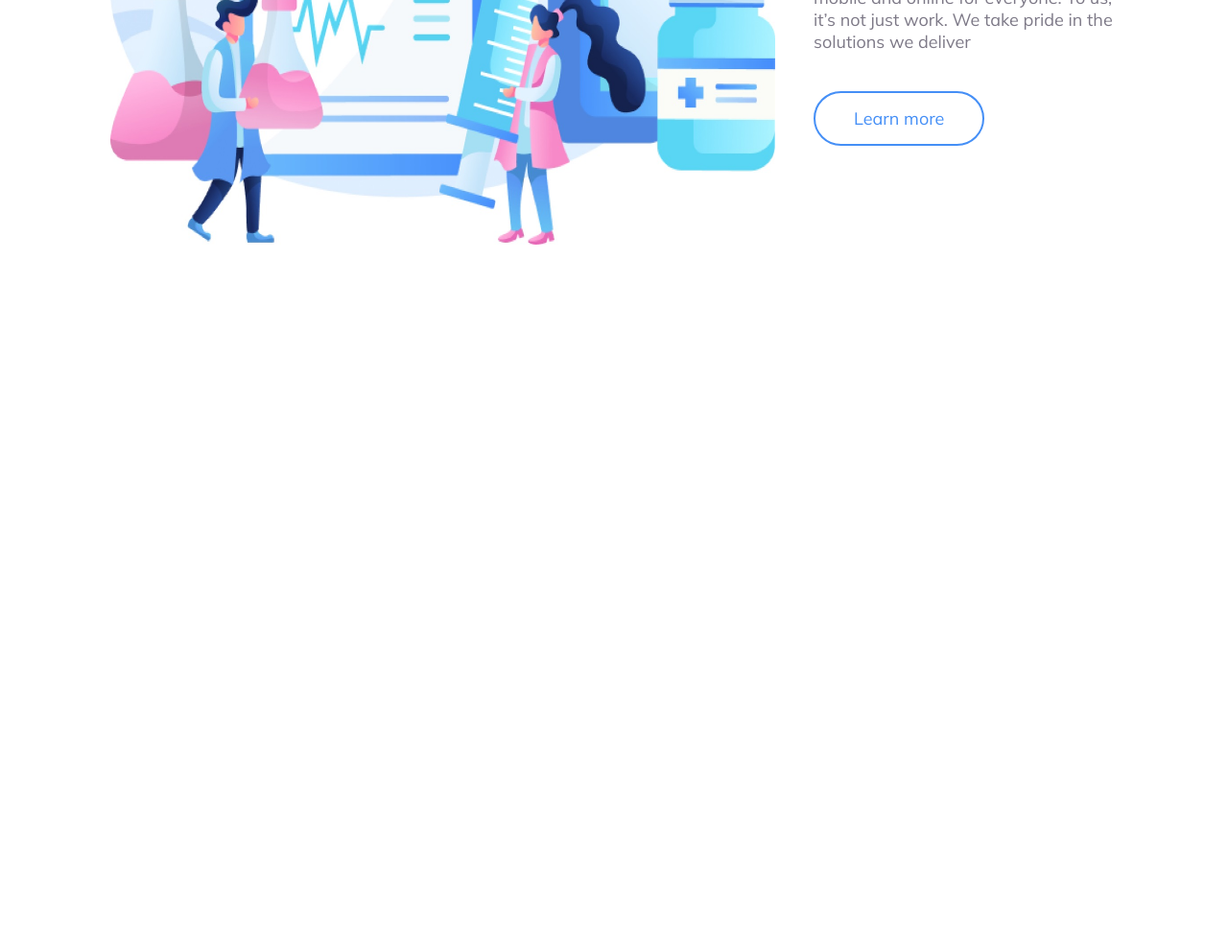
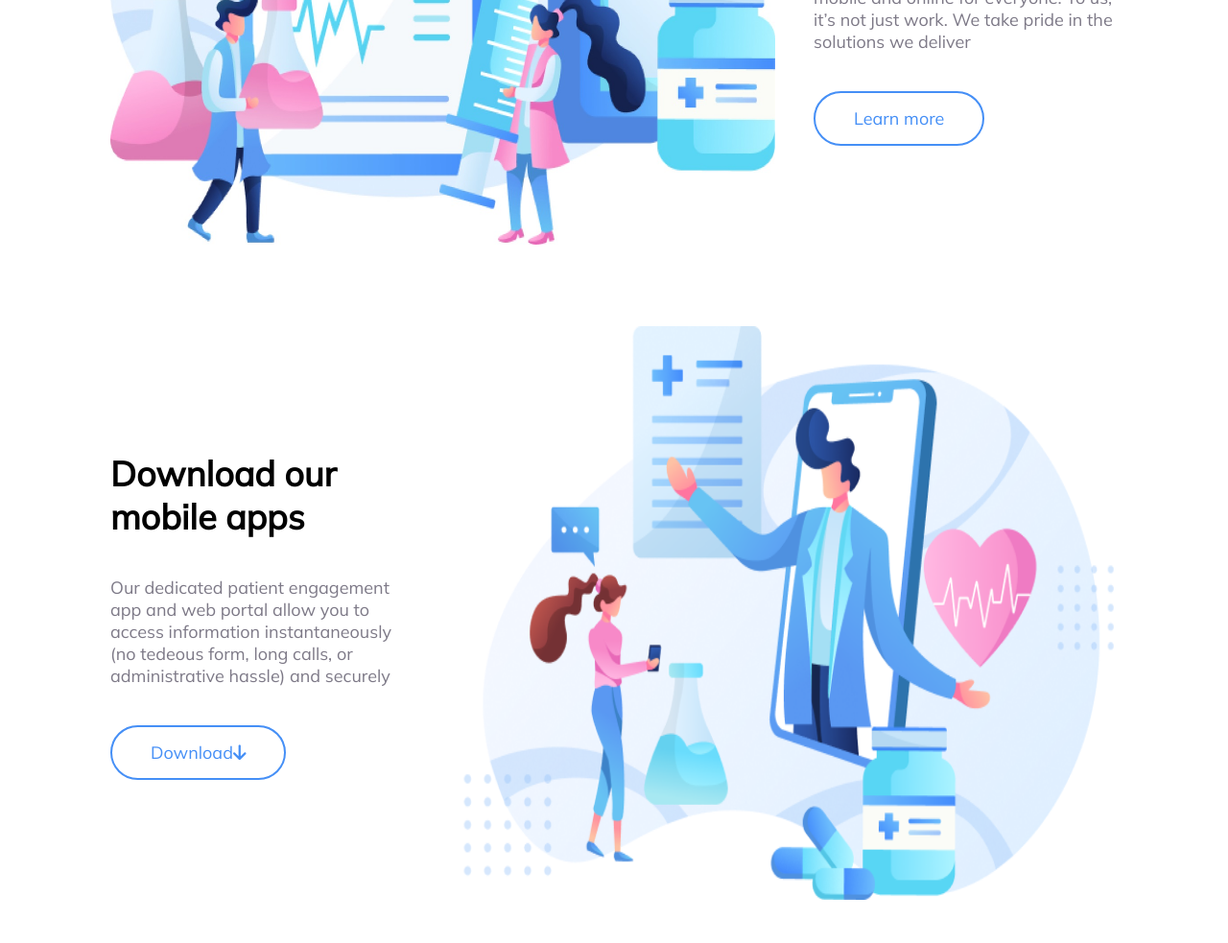
Before and after one commit to bidheyakthapa/yipl-frontend-challenge, a plain HTML site: page index.html in a window 1280 px wide. Shown: the part 2102-3085 px from the top of the page at 96% size. Before the commit the page ends 2402 px from the top, so only its background shows below. Drawn offline with Linux system fonts and the light colour scheme.

Commit message:
Add download section

```diff
--- a/index.html
+++ b/index.html
@@ -93,5 +93,18 @@
           <button>Learn more</button>
         </div>
       </section>
+      <section class="download">
+        <div class="hero-txt-3">
+          <h1>Download our
+            mobile apps</h1>
+          <p>Our dedicated patient engagement app and
+            web portal allow you to access information instantaneously (no tedeous form, long calls,
+            or administrative hassle) and securely</p>
+          <button>Download<i class="fa-solid fa-arrow-down"></i></button>
+        </div>
+        <div class="hero-img-3">
+          <img src="images/hero-img-3.jpg" alt="image">
+        </div>
+      </section>
     </main>
 </html>
--- a/style.css
+++ b/style.css
@@ -164,3 +164,37 @@ a {
   color: #458ff6;
   border: 2px solid #458ff6;
 }
+
+.download {
+  display: flex;
+  align-items: center;
+  padding: 40px 115px;
+}
+
+.hero-img-3 img{
+  width: 693px;
+  height: 598px;
+}
+
+.hero-txt-3 {
+  padding: 0px 40px 0px 0px;
+}
+
+.hero-txt-3 h1 {
+  font-size: 36px;
+  padding-bottom: 40px;
+}
+
+.hero-txt-3 p {
+  color: #7d7987;
+  padding-bottom: 40px;
+}
+
+.download button {
+  border-radius: 55px;
+  align-items: center;
+  padding: 15px 40px;
+  background-color: #ffffff;
+  color: #458ff6;
+  border: 2px solid #458ff6;
+}
```
Also changed, not shown: images/hero-img-3.jpg (added).
